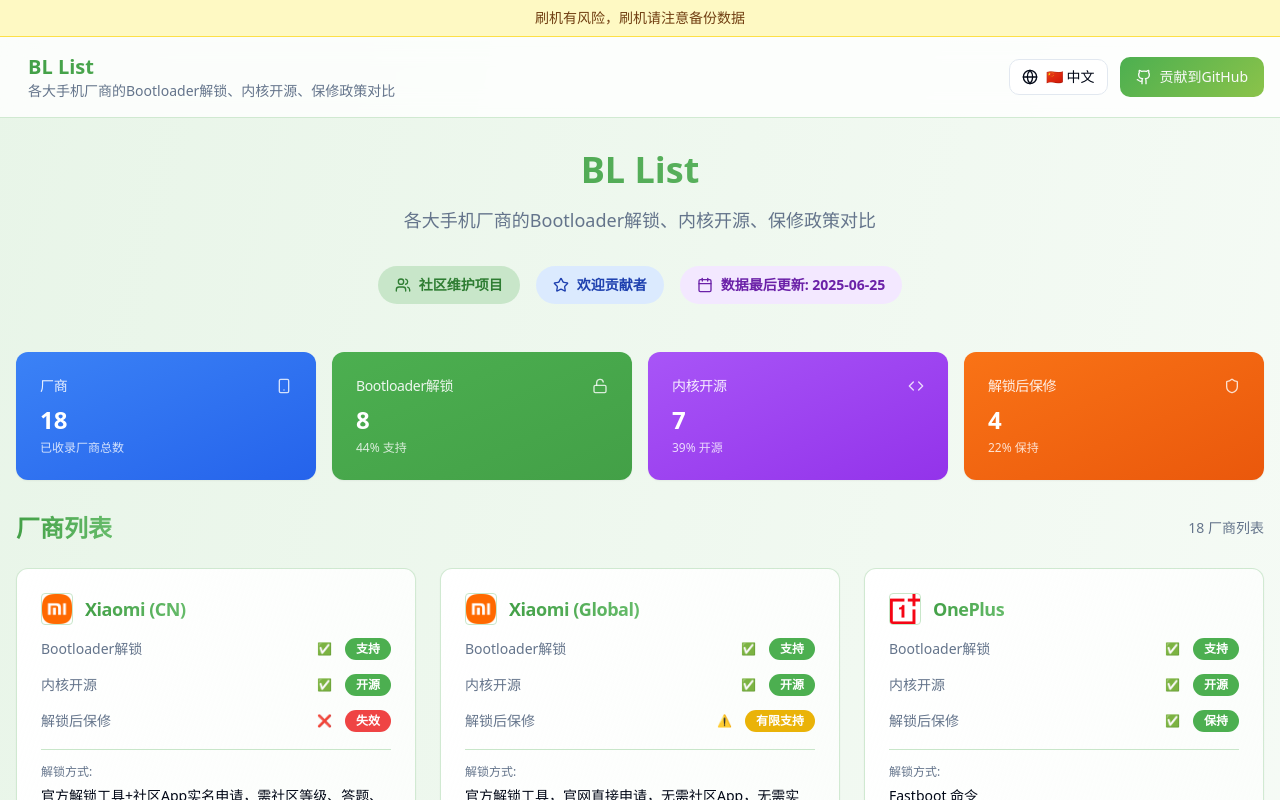
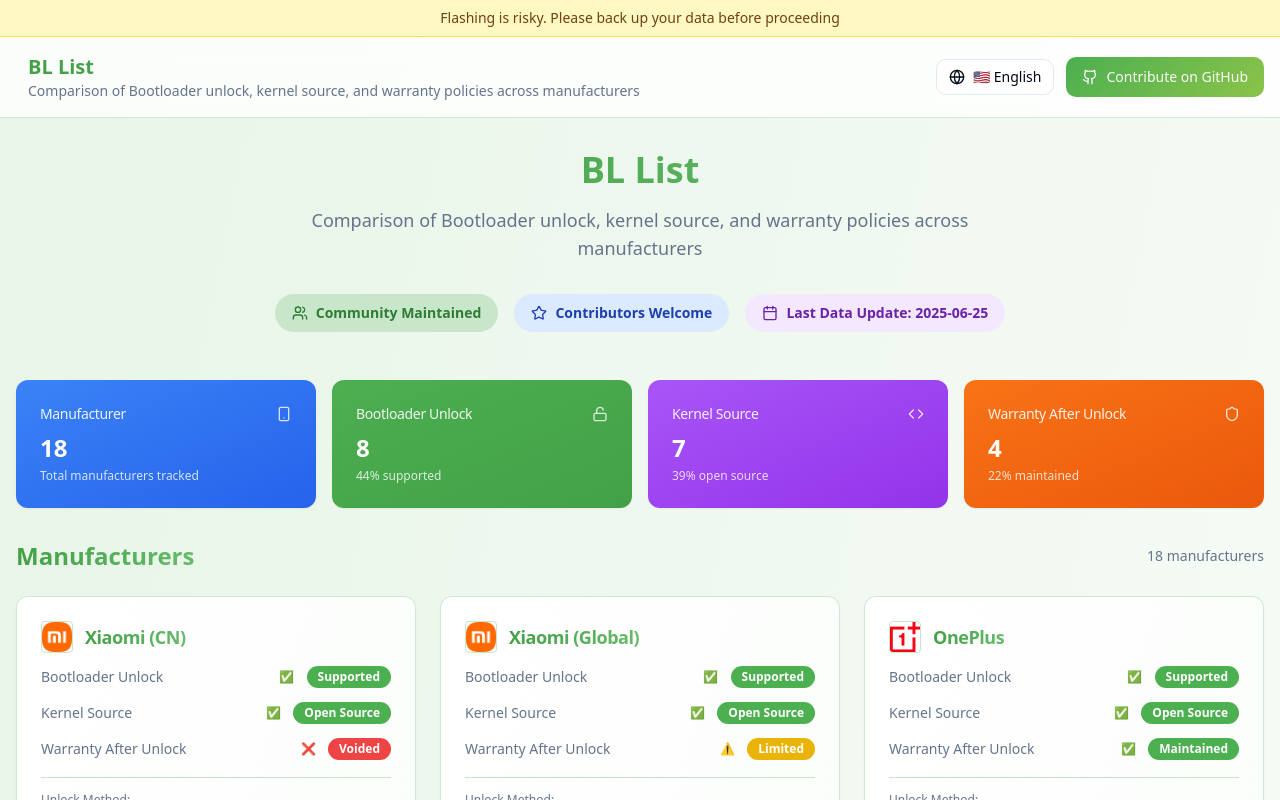
Before and after one commit to xuemian168/android-locker, a React (Vite) app: page / in a window 1280 px wide. Shown: the top 800 px of the page. Built offline with nearby package versions, Linux system fonts and the light colour scheme.

Commit message:
实现自动识别浏览器默认语言并记忆用户选择

```diff
--- a/src/pages/Index.tsx
+++ b/src/pages/Index.tsx
@@ -18,8 +18,42 @@
 const Index: React.FC<IndexProps> = ({ forcedLanguage }) => {
   const params = useParams();
   const paramLang = params.lang as Language | undefined;
-  const initialLang = forcedLanguage || paramLang || 'zh';
+
+  // 支持的语言
+  const supported: Language[] = ['zh', 'en', 'hi'];
+
+  // 检查localStorage
+  let storedLang: Language | null = null;
+  if (typeof window !== 'undefined') {
+    storedLang = (localStorage.getItem('lang') as Language) || null;
+  }
+
+  // 检查浏览器语言
+  let browserLang: Language | null = null;
+  if (typeof window !== 'undefined' && navigator.language) {
+    const langPrefix = navigator.language.split('-')[0];
+    if (supported.includes(langPrefix as Language)) {
+      browserLang = langPrefix as Language;
+    }
+  }
+
+  // 语言优先级：forcedLanguage > URL参数 > localStorage > 浏览器 > 默认zh
+  const initialLang = forcedLanguage
+    || paramLang
+    || storedLang
+    || browserLang
+    || 'zh';
+
   const [currentLanguage, setCurrentLanguage] = useState<Language>(initialLang);
+
+  // 切换语言时记忆到localStorage
+  const handleLanguageChange = (lang: Language) => {
+    setCurrentLanguage(lang);
+    if (typeof window !== 'undefined') {
+      localStorage.setItem('lang', lang);
+    }
+  };
+
   const safeTranslations = translations[currentLanguage] || translations['zh'];
   const t = { ...safeTranslations, lang: currentLanguage };
   const seo = t.seo ?? {
@@ -87,7 +121,7 @@
               <div className="flex items-center gap-3">
                 <LanguageSwitch
                   currentLanguage={currentLanguage}
-                  onLanguageChange={setCurrentLanguage}
+                  onLanguageChange={handleLanguageChange}
                 />
                 <Button
                   asChild
```
